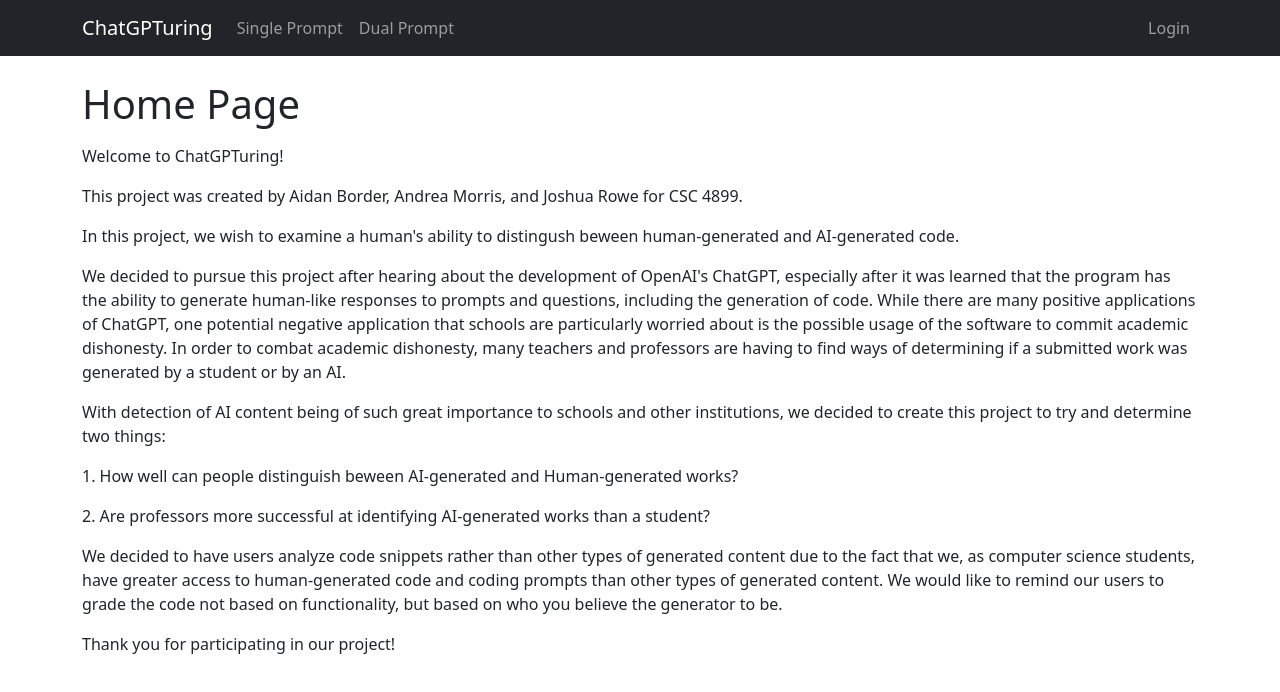
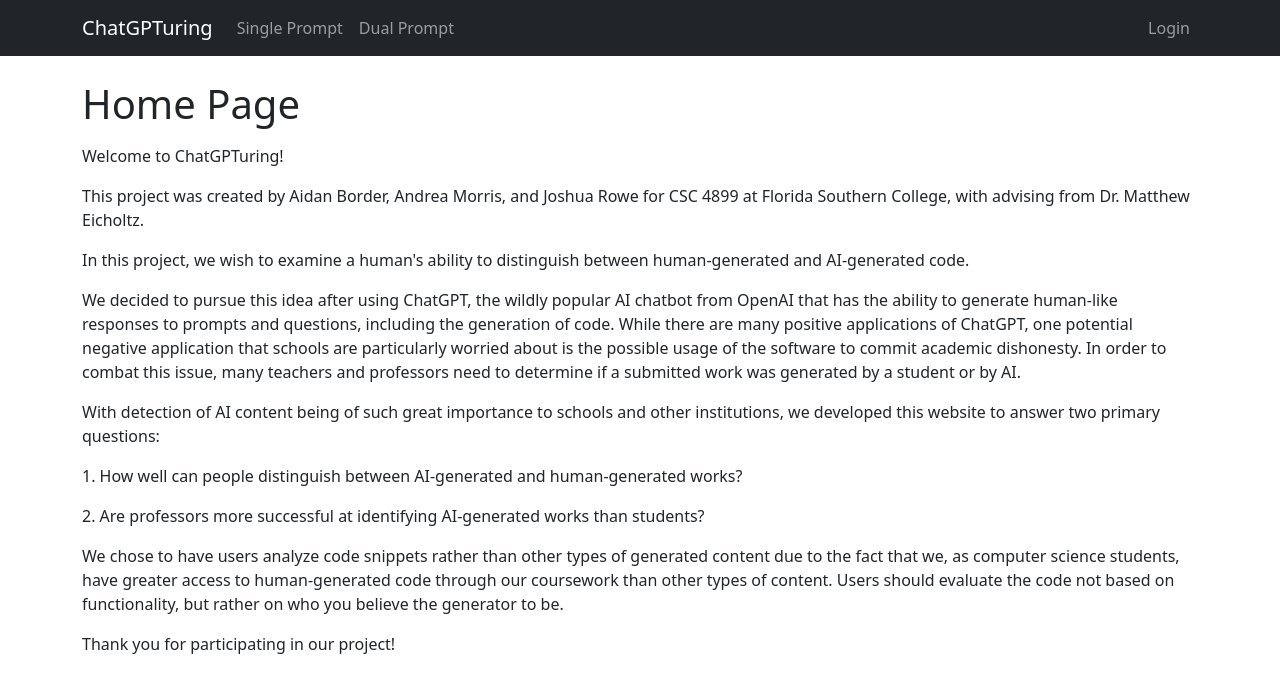
Before and after one commit to ABeeinSpace/cs-senior-project, a Next.js app: page / in a window 1280 px wide. Shown: the top 692 px of the page. Built offline with nearby package versions, Linux system fonts and the light colour scheme; no server answers.

Commit message:
Wording changes

```diff
--- a/src/app/dual-prompt/page.js
+++ b/src/app/dual-prompt/page.js
@@ -52,10 +52,10 @@
 				<h1>Dual Prompt</h1>
 				<p />
 				<p>
-					Please determine if the code snippet on the left or the code snippet on the right was generated by AI.
+				Two code snippets are provided in response to a given prompt; one was written by a human and the other was written by AI. Your task is to determine whether the AI-generated code is the one on the left or the right.
 				</p>
 				<p>
-					Note: Please base your guess on who you believe the generators to be, not based on the functionality of the code itself.
+					Note: Base your guess on who you believe the generator to be, not based on the functionality of the code itself.
 				</p>
 				{isLoading && <Spinner animation="border" role="status" size='sm'>
 					<span className="visually-hidden">Loading...</span>
--- a/src/app/page.js
+++ b/src/app/page.js
@@ -61,37 +61,30 @@
         </p>
         <p />
         <p>
-          This project was created by Aidan Border, Andrea Morris, and Joshua Rowe for CSC 4899.
+          This project was created by Aidan Border, Andrea Morris, and Joshua Rowe for CSC 4899 at Florida Southern College, with advising from Dr. Matthew Eicholtz.
         </p>
         <p />
         <p>
-          In this project, we wish to examine a human&apos;s ability to distingush beween human-generated and AI-generated code.
+          In this project, we wish to examine a human&apos;s ability to distinguish between human-generated and AI-generated code.</p>
+        <p />
+        <p>
+          We decided to pursue this idea after using ChatGPT, the wildly popular AI chatbot from OpenAI that has the ability to generate human-like responses to prompts and questions, including the generation of code. While there are many positive applications of ChatGPT, one potential negative application that schools are particularly worried about is the possible usage of the software to commit academic dishonesty. In order to combat this issue, many teachers and professors need to determine if a submitted work was generated by a student or by AI.
         </p>
         <p />
         <p>
-          We decided to pursue this project after hearing about the development of OpenAI&#39;s ChatGPT, especially after it was learned that the program has the ability to
-          generate human-like responses to prompts and questions, including the generation of code.
-          While there are many positive applications of ChatGPT, one potential negative application that schools are particularly worried about is the
-          possible usage of the software to commit academic dishonesty. In order to combat academic dishonesty, many teachers and professors are having to find ways of
-          determining if a submitted work was generated by a student or by an AI.
+          With detection of AI content being of such great importance to schools and other institutions, we developed this website to answer two primary questions:
         </p>
         <p />
         <p>
-          With detection of AI content being of such great importance to schools and other institutions, we decided to create this project to try and determine two things:
+          1. How well can people distinguish between AI-generated and human-generated works?
         </p>
         <p />
         <p>
-          1. How well can people distinguish beween AI-generated and Human-generated works?
+          2. Are professors more successful at identifying AI-generated works than students?
         </p>
         <p />
         <p>
-          2. Are professors more successful at identifying AI-generated works than a student?
-        </p>
-        <p />
-        <p>
-          We decided to have users analyze code snippets rather than other types of generated content due to the fact that we, as computer science students,
-          have greater access to human-generated code and coding prompts than other types of generated content. We would like to remind our users to grade the code
-          not based on functionality, but based on who you believe the generator to be.
+          We chose to have users analyze code snippets rather than other types of generated content due to the fact that we, as computer science students, have greater access to human-generated code through our coursework than other types of content. Users should evaluate the code not based on functionality, but rather on who you believe the generator to be.
         </p>
         <p />
         <p>
--- a/src/app/single-prompt/page.js
+++ b/src/app/single-prompt/page.js
@@ -79,10 +79,10 @@
 				<h1>Single Prompt</h1>
 				<p />
 				<p>
-					Please determine if the following code snippet, written in response to the given prompt, was generated by a human or by an AI.
+					Your task is to determine whether the following code snippet, written in response to the given prompt, was generated by a human or AI.
 				</p>
 				<p>
-					Note: Please base your guess on who you believe the generator to be, and not based on the functionality of the code itself.
+					Note: Base your guess on who you believe the generator to be, and not based on the functionality of the code itself.
 				</p>
 
 				{isLoading && <Spinner animation="border" role="status" size='sm'>
```
